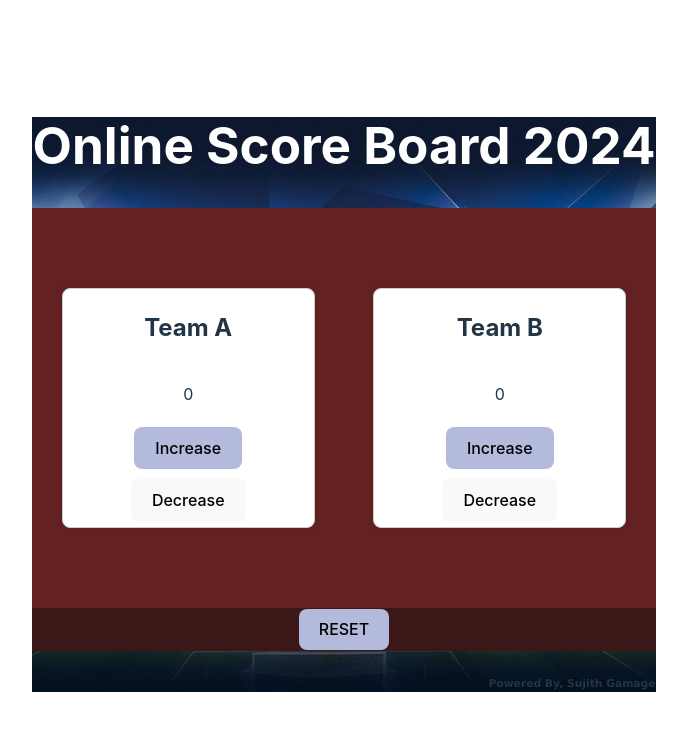
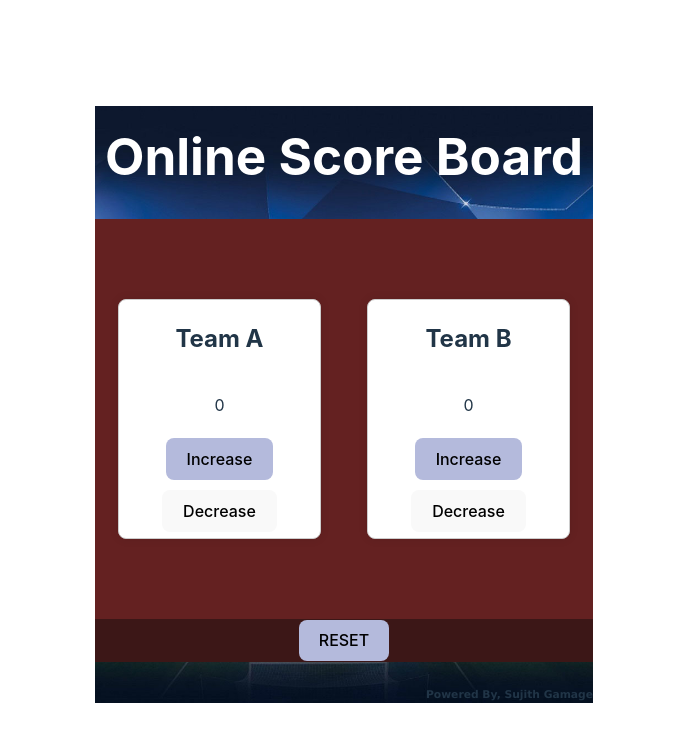
Before and after one commit to sujithkpg/react-app, a React (Vite) app: page / in a window 1280 px wide. Shown: the top 742 px of the page, without its empty margins (296-983 px from the left). Built offline with nearby package versions, Linux system fonts and the light colour scheme.

Commit message:
counter reset action

```diff
--- a/src/App.css
+++ b/src/App.css
@@ -14,6 +14,9 @@
 }
 .title{
   color: white;
+  padding-left: 10px;
+  padding-right: 10px;
+  padding-top: 22px;
 }
 
 .logo {
--- a/src/App.tsx
+++ b/src/App.tsx
@@ -14,11 +14,12 @@ function App() {
     console.log('++++ KEY NME',key1);
     localStorage.setItem(key1, '0');
     localStorage.setItem(key2, '0');
+    window.location.reload()
 };
   return (
 
     <div className='app-main'>
-      <h1 className='title'>Online Score Board 2024</h1>
+      <h1 className='title'>Online Score Board</h1>
       <div className="app">
       <div className="team">
         <Counter team={teamName1} />
```
